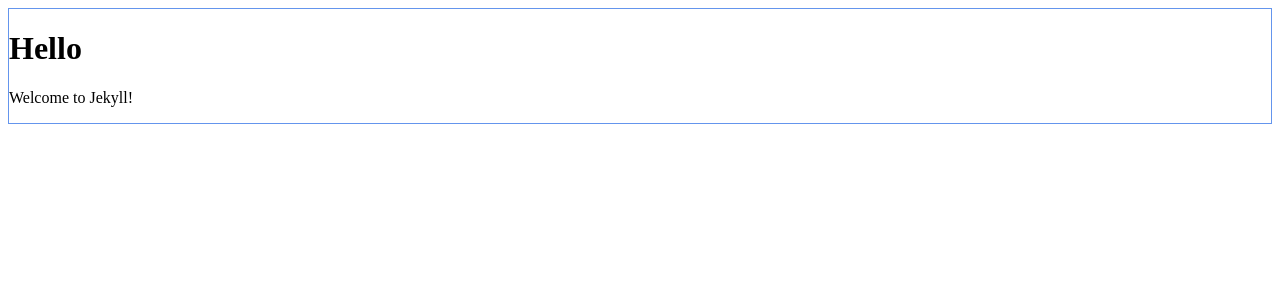
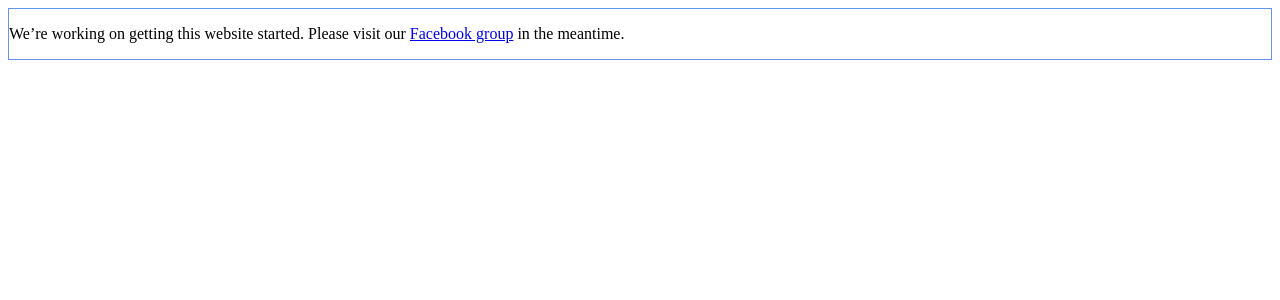
Before and after one commit to freecodecamp-greenville/fcc-greenville-www, a Jekyll site: the page built from index.md, in a window 1280 px wide. Shown: the top 300 px of the page. Built offline with Jekyll 4.4.1, drawn with Linux system fonts in a browser that asks for light colours; our own code applies the rules of GitHub Pages for plain Markdown files.

Commit message:
Link to facebook

```diff
--- a/index.md
+++ b/index.md
@@ -1,7 +1,6 @@
 ---
 layout: default
 ---
-# Hello
-{% for post in site.posts %}
-  {{ post.title }}
-{% endfor %}
+We're working on getting this website started. Please visit our
+[Facebook group](https://www.facebook.com/groups/free.code.camp.Greenville/) in
+the meantime.
```
